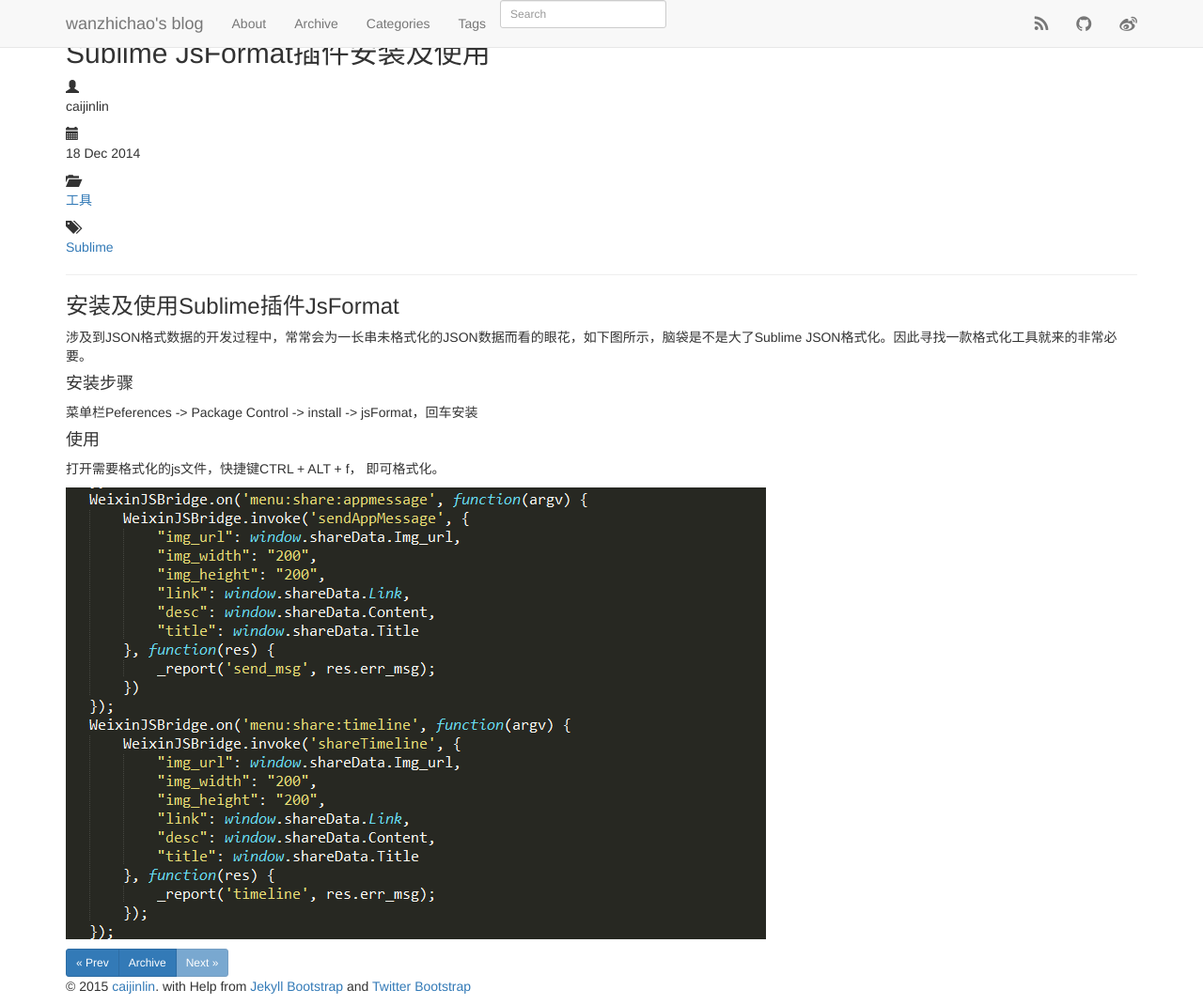
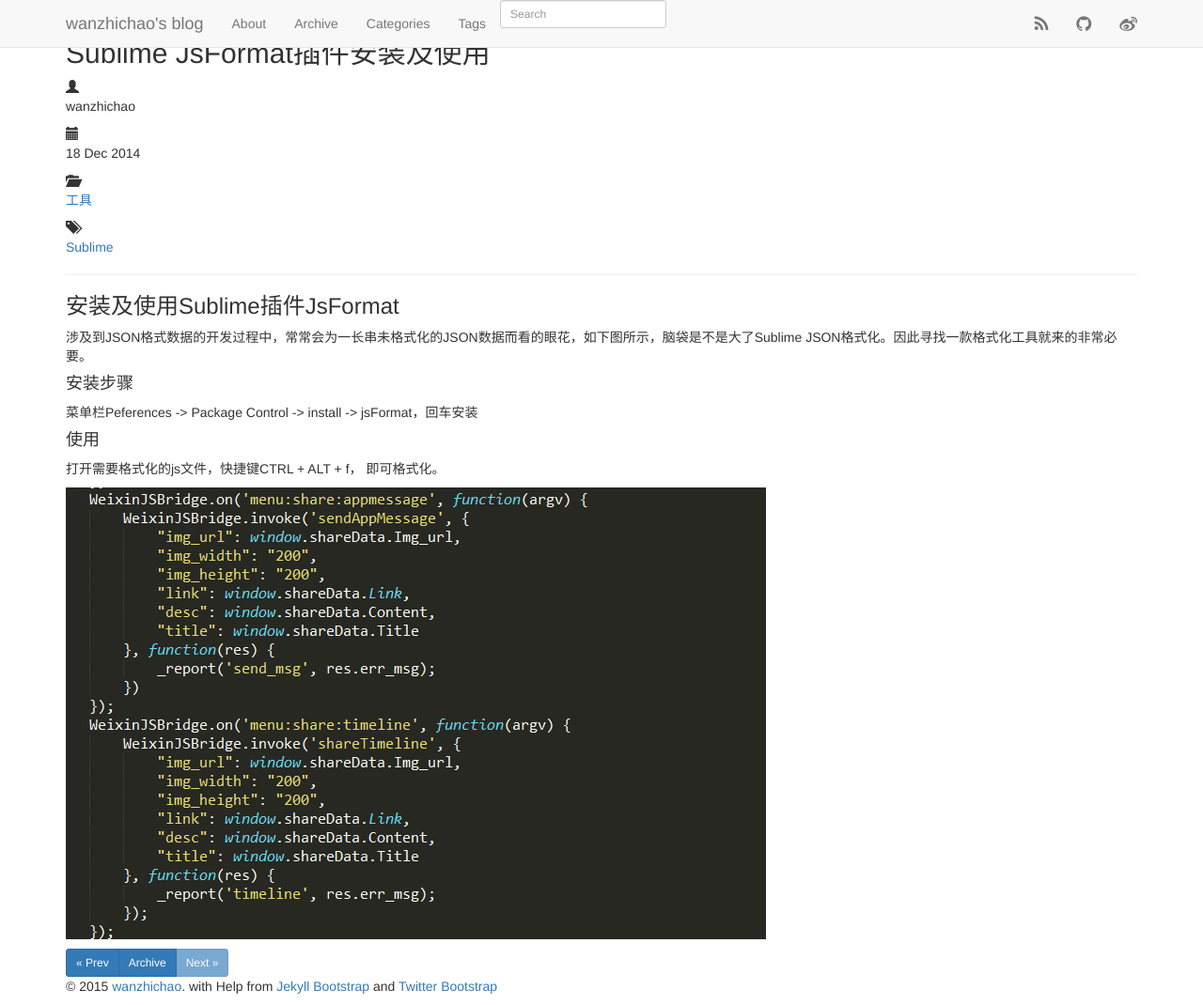
Before and after one commit to wanzhichao/wanzhichao.github.io, a Jekyll site: the page built from _posts/2014-12-18-sublime-JsFormat.md, in a window 1280 px wide and 1070 px high. Shown: the whole window at 94% size. Built offline with Jekyll 4.4.1, drawn with Linux system fonts in a browser that asks for light colours; nearby versions of some CDN libraries; Markdown is read by kramdown in place of the engine named in the settings; comment, search, counter and statistics services are not loaded; some of the changed lines change nothing that is shown.

Commit message:
myself
ok

```diff
--- a/_config.yml
+++ b/_config.yml
@@ -13,17 +13,17 @@
 # 核心设置
 title : wanzhichao's blog
 tagline: Site Tagline
-keywords : caijinliin, linux, php, Mysql, c++,git
-description: 蔡金林的技术博客
+keywords : wanzhichao,java, php,javascript,html5, Mysql, c++,git
+description: 万智超的技术博客
 author :
-  name : caijinlin
-  email : 1399534656@qq.com
-  github : caijinlin
+  name : wanzhichao
+  email : 1159337620@qq.com
+  github : wanzhichao
   gitcafe :
   twitter :
   facebook :
   feedburner :
-  weibo : sclgcaijinlin
+  weibo : 智力超群万
 
 # 域名连接
 #production_url : //ihavee.github.io
```
